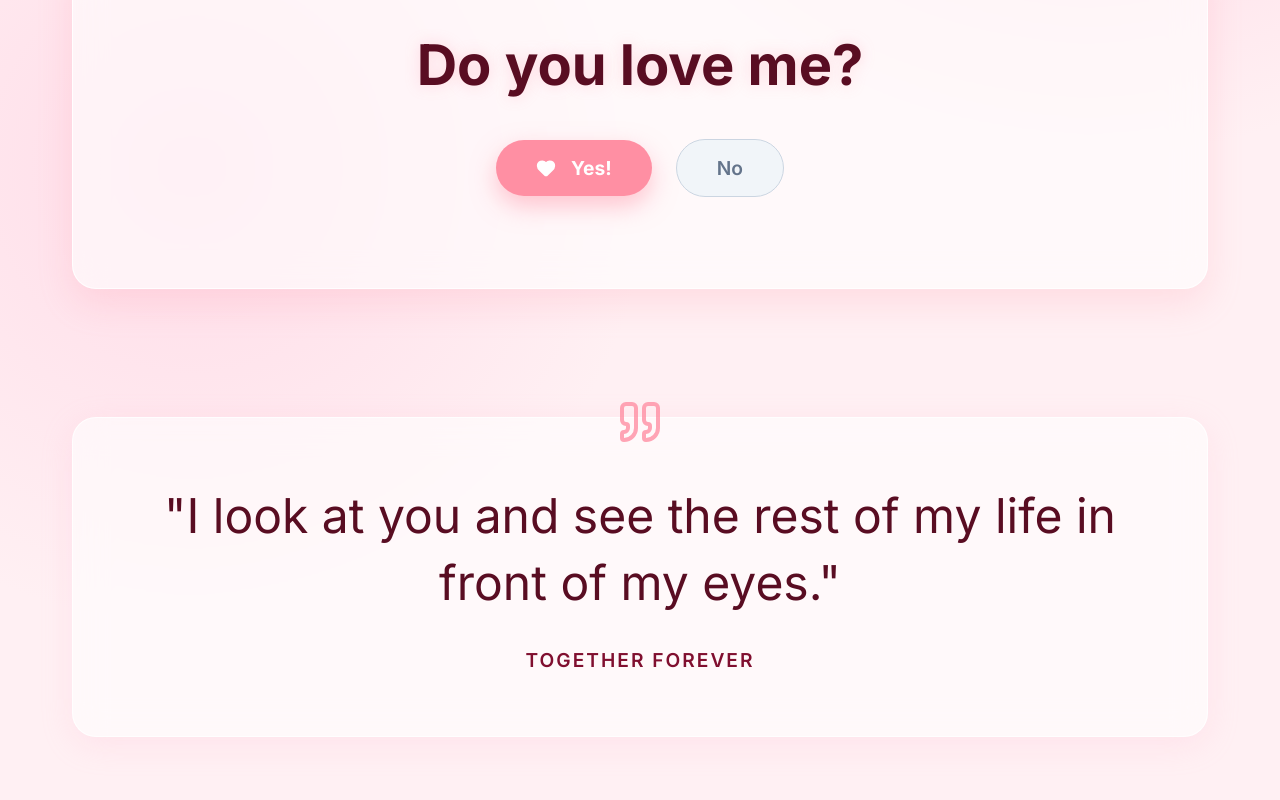
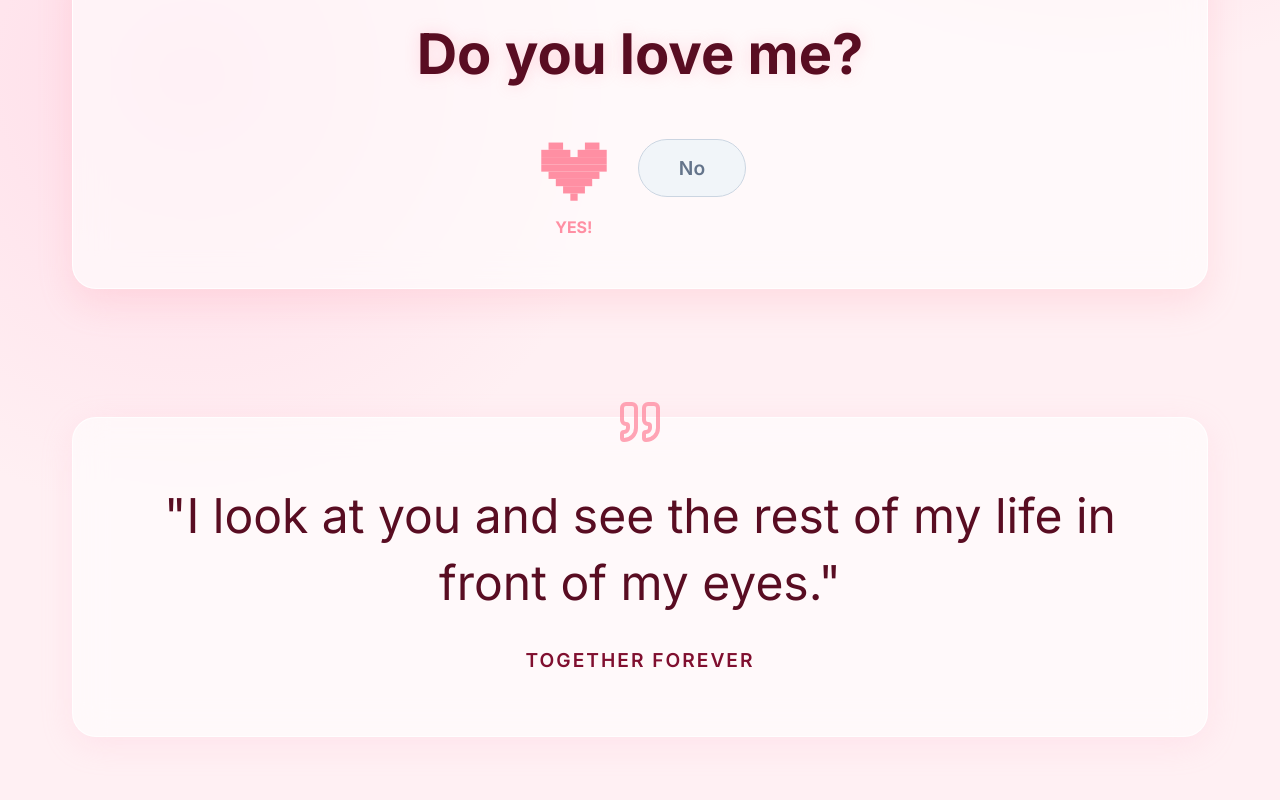
Before and after one commit to madd69x/mudit-mansi, a React (Vite) app: page / in a window 1280 px wide. Shown: the part 1320-2120 px from the top of the page. Built offline with nearby package versions, Linux system fonts and the light colour scheme.

Commit message:
feat: added cycling quotes, replaced yes button with pixel heart, removed footer

```diff
--- a/src/App.jsx
+++ b/src/App.jsx
@@ -1,5 +1,5 @@
-import React, { useEffect, useRef } from 'react';
-import { motion, useScroll, useTransform } from 'framer-motion';
+import React, { useEffect, useRef, useState } from 'react';
+import { motion, useScroll, useTransform, AnimatePresence } from 'framer-motion';
 import anime from 'animejs';
 import { ChevronDown, Quote } from 'lucide-react';
 import Timer from './components/Timer';
@@ -7,12 +7,29 @@ import LoveQuestion from './components/LoveQuestion';
 import Gallery from './components/Gallery';
 import './App.css';
 
+const quotesList = [
+  { text: "I look at you and see the rest of my life in front of my eyes.", author: "Together forever" },
+  { text: "I love you not only for what you are, but for what I am when I am with you.", author: "Roy Croft" },
+  { text: "If I know what love is, it is because of you.", author: "Hermann Hesse" },
+  { text: "You are my today and all of my tomorrows.", author: "Leo Christopher" },
+  { text: "Every love story is beautiful, but ours is my favorite.", author: "Mansi & Mudit" }
+];
+
 function App() {
   const startDate = new Date('2026-08-25T23:00:00');
   const orbsRef = useRef(null);
   const { scrollYProgress } = useScroll();
   const yHero = useTransform(scrollYProgress, [0, 1], [0, 300]);
   const opacityHero = useTransform(scrollYProgress, [0, 0.5], [1, 0]);
+
+  const [currentQuoteIndex, setCurrentQuoteIndex] = useState(0);
+
+  useEffect(() => {
+    const quoteInterval = setInterval(() => {
+      setCurrentQuoteIndex((prev) => (prev + 1) % quotesList.length);
+    }, 6000);
+    return () => clearInterval(quoteInterval);
+  }, []);
 
   useEffect(() => {
     // Anime.js complex orb animations
@@ -134,18 +151,24 @@ function App() {
           transition={{ duration: 0.8 }}
         >
           <Quote className="quote-icon" size={48} />
-          <p className="quote-text">
-            "I look at you and see the rest of my life in front of my eyes."
-          </p>
-          <p className="quote-author">Together forever</p>
+          <AnimatePresence mode="wait">
+            <motion.div
+              key={currentQuoteIndex}
+              initial={{ opacity: 0, y: 10 }}
+              animate={{ opacity: 1, y: 0 }}
+              exit={{ opacity: 0, y: -10 }}
+              transition={{ duration: 0.5 }}
+            >
+              <p className="quote-text">
+                "{quotesList[currentQuoteIndex].text}"
+              </p>
+              <p className="quote-author">{quotesList[currentQuoteIndex].author}</p>
+            </motion.div>
+          </AnimatePresence>
         </motion.div>
 
         <Gallery />
       </main>
-
-      <footer>
-        <p>Made with ❤️ using Framer Motion & Anime.js</p>
-      </footer>
     </div>
   );
 }
--- a/src/components/LoveQuestion.jsx
+++ b/src/components/LoveQuestion.jsx
@@ -68,17 +68,29 @@ const LoveQuestion = () => {
           >
             <h2 className="love-title">Do you love me?</h2>
             <div className="buttons-container">
-              <motion.button
-                className="btn-yes"
+              <motion.div
+                className="pixel-heart-btn"
                 animate={{ scale: yesButtonScale }}
                 transition={{ type: "spring", stiffness: 300, damping: 20 }}
                 onClick={handleYesClick}
-                whileHover={{ scale: yesButtonScale * 1.05 }}
-                whileTap={{ scale: yesButtonScale * 0.95 }}
+                whileHover={{ scale: yesButtonScale * 1.1, filter: "brightness(1.2)" }}
+                whileTap={{ scale: yesButtonScale * 0.9 }}
+                style={{ cursor: 'pointer', width: '80px', height: '80px' }}
               >
-                <Heart size={20} fill="white" className="btn-icon" />
-                Yes!
-              </motion.button>
+                <svg width="100%" height="100%" viewBox="0 0 11 11" fill="var(--primary)" xmlns="http://www.w3.org/2000/svg">
+                  <rect x="2" y="2" width="2" height="1" />
+                  <rect x="7" y="2" width="2" height="1" />
+                  <rect x="1" y="3" width="4" height="1" />
+                  <rect x="6" y="3" width="4" height="1" />
+                  <rect x="1" y="4" width="9" height="1" />
+                  <rect x="1" y="5" width="9" height="1" />
+                  <rect x="2" y="6" width="7" height="1" />
+                  <rect x="3" y="7" width="5" height="1" />
+                  <rect x="4" y="8" width="3" height="1" />
+                  <rect x="5" y="9" width="1" height="1" />
+                </svg>
+                <div style={{ textAlign: 'center', marginTop: '5px', fontWeight: 'bold', color: 'var(--primary)'}}>YES!</div>
+              </motion.div>
 
               <motion.button
                 className="btn-no"
```
